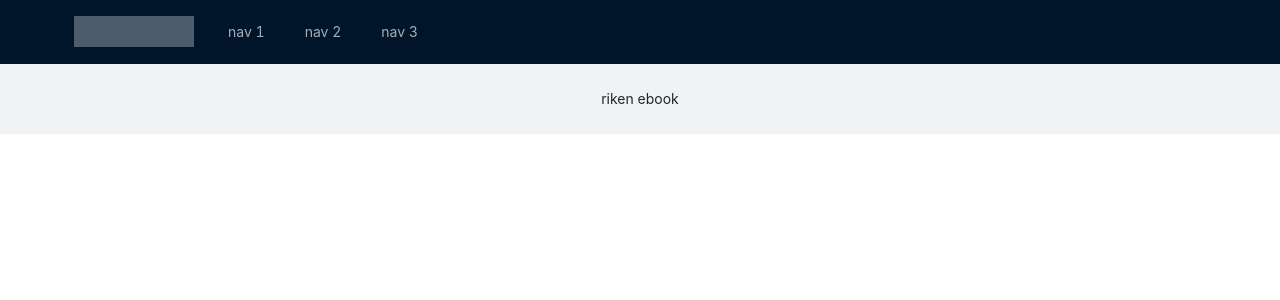
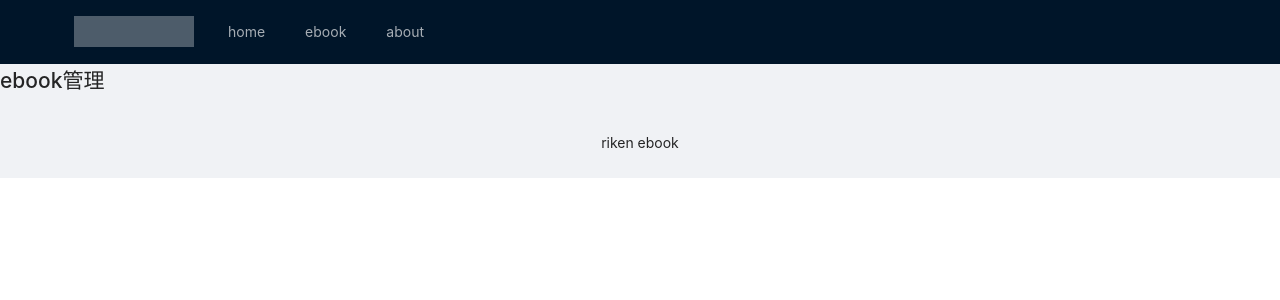
Before and after one commit to itisSasha/Wiki, a Vue app in the folder web/: page /admin/ebook in a window 1280 px wide. Shown: the top 300 px of the page. Built offline with nearby package versions, Linux system fonts and the light colour scheme; no server answers.

Commit message:
4-10 新页面的开发，页面，路由，菜单

```diff
--- a/web/src/components/the-header.vue
+++ b/web/src/components/the-header.vue
@@ -7,9 +7,15 @@
     mode="horizontal"
     :style="{ lineHeight: '64px' }"
 >
-  <a-menu-item key="1">nav 1</a-menu-item>
-  <a-menu-item key="2">nav 2</a-menu-item>
-  <a-menu-item key="3">nav 3</a-menu-item>
+  <a-menu-item key="/">
+    <router-link to="/">home</router-link>
+  </a-menu-item>
+  <a-menu-item key="/admin/ebook">
+    <router-link to="/admin/ebook">ebook</router-link>
+  </a-menu-item>
+  <a-menu-item key="/about">
+    <router-link to="/about">about</router-link>
+  </a-menu-item>
 </a-menu>
 </a-layout-header>
 </template>
--- a/web/src/router/index.ts
+++ b/web/src/router/index.ts
@@ -1,6 +1,7 @@
 import { createRouter, createWebHistory, RouteRecordRaw } from 'vue-router'
 import Home from '../views/home.vue'
 import About from '../views/about.vue'
+import AdminEbook from '../views/admin/admin-ebook.vue'
 
 const routes: Array<RouteRecordRaw> = [
   {
@@ -16,7 +17,12 @@
     // this generates a separate chunk (about.[hash].js) for this route
     // which is lazy-loaded when the route is visited.
     // component: () => import(/* webpackChunkName: "about" */ '../views/about.vue')
-  }
+  },
+  {
+    path: '/admin/ebook',
+    name: 'AdminEbook',
+    component: AdminEbook
+  },
 ]
 
 const router = createRouter({
--- /dev/null
+++ b/web/src/views/admin/admin-ebook.vue
@@ -0,0 +1,5 @@
+<template>
+  <div class="about">
+    <h1>ebook管理</h1>
+  </div>
+</template>
```
